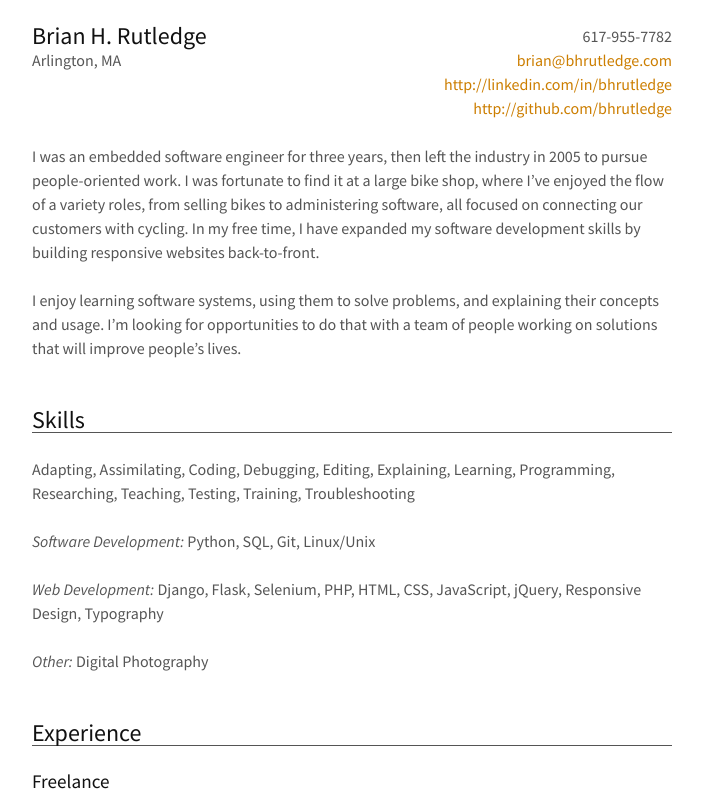
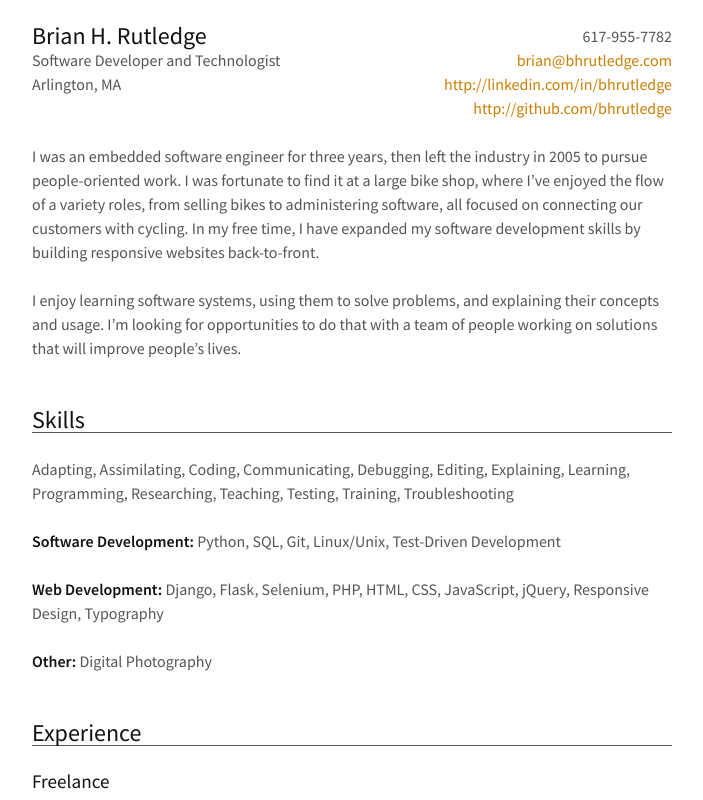
Before and after one commit to bhrutledge/resume, a plain HTML site: page brian-rutledge-resume.html in a window 1280 px wide. Shown: the top 800 px of the page, without its empty margins (288-991 px from the left). Drawn offline with Linux system fonts and the light colour scheme.

Commit message:
Tweak skills

```diff
--- a/brian-rutledge-resume.html
+++ b/brian-rutledge-resume.html
@@ -13,7 +13,7 @@
 </head>
 <body>
 <h1 id="brian-h.-rutledge">Brian H. Rutledge</h1>
-<p>Arlington, MA</p>
+<p>Software Developer and Technologist<br />Arlington, MA</p>
 <p>617-955-7782<br /><script type="text/javascript">
 <!--
 h='&#98;&#104;&#114;&#x75;&#116;&#108;&#x65;&#100;&#x67;&#x65;&#46;&#x63;&#x6f;&#x6d;';a='&#64;';n='&#98;&#114;&#x69;&#x61;&#110;';e=n+a+h;
@@ -24,10 +24,10 @@ document.write('<a h'+'ref'+'="ma'+'ilto'+':'+e+'">'+e+'<\/'+'a'+'>');
 <p>I was an embedded software engineer for three years, then left the industry in 2005 to pursue people-oriented work. I was fortunate to find it at a large bike shop, where I’ve enjoyed the flow of a variety roles, from selling bikes to administering software, all focused on connecting our customers with cycling. In my free time, I have expanded my software development skills by building responsive websites back-to-front.</p>
 <p>I enjoy learning software systems, using them to solve problems, and explaining their concepts and usage. I’m looking for opportunities to do that with a team of people working on solutions that will improve people’s lives.</p>
 <h2 id="skills">Skills</h2>
-<p>Adapting, Assimilating, Coding, Debugging, Editing, Explaining, Learning, Programming, Researching, Teaching, Testing, Training, Troubleshooting</p>
-<p><em>Software Development:</em> Python, SQL, Git, Linux/Unix</p>
-<p><em>Web Development:</em> Django, Flask, Selenium, PHP, HTML, CSS, JavaScript, jQuery, Responsive Design, Typography</p>
-<p><em>Other:</em> Digital Photography</p>
+<p>Adapting, Assimilating, Coding, Communicating, Debugging, Editing, Explaining, Learning, Programming, Researching, Teaching, Testing, Training, Troubleshooting</p>
+<p><strong>Software Development:</strong> Python, SQL, Git, Linux/Unix, Test-Driven Development</p>
+<p><strong>Web Development:</strong> Django, Flask, Selenium, PHP, HTML, CSS, JavaScript, jQuery, Responsive Design, Typography</p>
+<p><strong>Other:</strong> Digital Photography</p>
 <h2 id="experience">Experience</h2>
 <h3 id="freelance">Freelance</h3>
 <h4 id="full-stack-web-developer">Full Stack Web Developer</h4>
--- a/css/style.css
+++ b/css/style.css
@@ -1,3 +1,5 @@
+/* TODO: Use Bootstrap? */
+
 /* Base structure
 ---------------------------------------- */
 
@@ -141,7 +143,7 @@ a:hover, a:active {
 @media only screen and (min-width: 480px) {
     h1 + p + p {
         text-align: right;
-        margin-top: -4.5em;
+        margin-top: -6em;
     }
 
     h4 + p {
--- a/resume.css
+++ b/resume.css
@@ -425,6 +425,8 @@ th {
   padding: 0;
 }
 
+/* TODO: Use Bootstrap? */
+
 /* Base structure
 ---------------------------------------- */
 
@@ -568,7 +570,7 @@ a:hover, a:active {
 @media only screen and (min-width: 480px) {
     h1 + p + p {
         text-align: right;
-        margin-top: -4.5em;
+        margin-top: -6em;
     }
 
     h4 + p {
```
Also changed, not shown: brian-rutledge-resume.md (+7 -5 lines), README.md, 2 other files.
